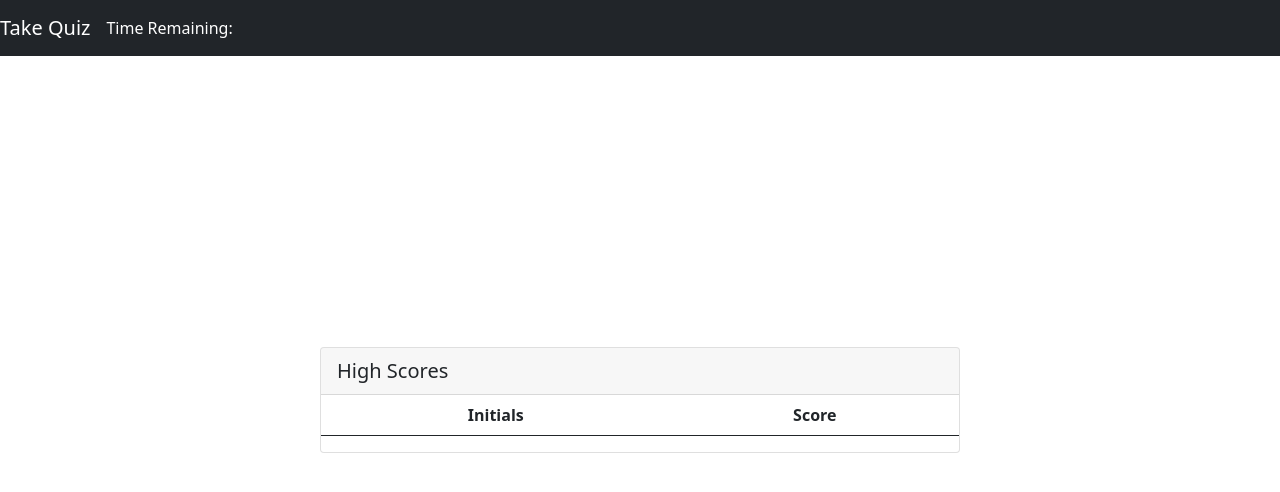
After one commit to mpasricha1/web_api_challenge, a PHP site: page /highscore.html in a window 1280 px wide. The commit adds this page. Shown: the top 492 px of the page. Run offline with PHP 8.4, Linux system fonts and the light colour scheme; lists and menus that the app fills with data are empty.

Commit message:
finished

```diff
--- /dev/null
+++ b/assets/js/highscore.js
@@ -0,0 +1,25 @@
+var tableBody = document.querySelector("#tablebody")
+
+function loadHighscores(){
+	var userDataArr = JSON.parse(localStorage.getItem("userDataArr"));
+
+	userDataArr.sort(function (a,b){
+		return b.score - a.score
+	});
+
+	for(var i=0; i<5; i++){
+		var row = document.createElement("tr");
+		var col1 = document.createElement("td");
+		var col2 = document.createElement("td");
+		var text1 = document.createTextNode(userDataArr[i].initials);
+    	var text2 = document.createTextNode(userDataArr[i].score);
+		col1.appendChild(text1)
+		col2.appendChild(text2)
+		row.appendChild(col1)
+		row.appendChild(col2)
+		tableBody.appendChild(row)
+
+	};
+}
+
+loadHighscores()
--- /dev/null
+++ b/highscore.html
@@ -0,0 +1,44 @@
+<!DOCTYPE html>
+<html>
+<head>
+	<title>High Scores</title>
+
+	<link href="https://cdn.jsdelivr.net/npm/bootstrap@5.0.0-beta1/dist/css/bootstrap.min.css" rel="stylesheet" integrity="sha384-giJF6kkoqNQ00vy+HMDP7azOuL0xtbfIcaT9wjKHr8RbDVddVHyTfAAsrekwKmP1" crossorigin="anonymous">
+	<script src="https://cdn.jsdelivr.net/npm/bootstrap@5.0.0-beta1/dist/js/bootstrap.bundle.min.js" integrity="sha384-ygbV9kiqUc6oa4msXn9868pTtWMgiQaeYH7/t7LECLbyPA2x65Kgf80OJFdroafW" crossorigin="anonymous"></script>
+	<link rel="stylesheet" href="style.css">
+
+</head>
+<body>
+	<nav class="navbar navbar-expand-lg navbar-dark bg-dark" id="navbar">
+	  <a class="navbar-brand" href="index.html">Take Quiz</a>
+	  <button class="navbar-toggler" type="button" data-toggle="collapse" data-target="#navbarNav" aria-controls="navbarNav" aria-expanded="false" aria-label="Toggle navigation">
+	    <span class="navbar-toggler-icon"></span>
+	  </button>
+	  <ul class="navbar-nav ml-auto">
+	  	<li class="nav-item">Time Remaining: <span id="timeremaining"></span></li>
+	  </ul>
+	</nav>
+
+	<div class="container-fluid">
+		<div class="row">
+			<div class="col-md-6" >
+				<div class="card" style="width: 40rem;" id="card">
+  					<div class="card-header">
+    					High Scores
+  					</div>
+					<table class="table table-striped text-center" id="tabledata" align="center">
+						<thead>
+							<tr>
+								<th scope="col">Initials</th>
+								<th scope="col">Score</th>
+							</tr>
+						</thead>
+						<tbody id="tablebody"></tbody>
+					</table>
+				</div>
+			</div>
+		</div>
+	</div>
+	<script src="assets/js/highscore.js"></script>
+</body>
+</html>
--- a/index.html
+++ b/index.html
@@ -12,8 +12,8 @@
 
 </head>
 <body>
-	<nav class="navbar navbar-expand-lg navbar-light bg-light" id="navbar">
-	  <a class="navbar-brand" href="#">View High Scores</a>
+	<nav class="navbar navbar-expand-lg navbar-dark bg-dark" id="navbar">
+	  <a class="navbar-brand" href="highscore.html">View High Scores</a>
 	  <button class="navbar-toggler" type="button" data-toggle="collapse" data-target="#navbarNav" aria-controls="navbarNav" aria-expanded="false" aria-label="Toggle navigation">
 	    <span class="navbar-toggler-icon"></span>
 	  </button>
@@ -30,7 +30,7 @@
 				  	<hr class="my-4">
 				  	<p>Click the button below to start the quiz.</p>
 				  	<p class="lead">
-				  	<button type="button" class="btn btn-primary" id="startquiz">Start Quiz</button>
+				  	<button type="button" class="btn btn-dark" id="startquiz">Start Quiz</button>
 				  	</p>
 				</div>
 			</div>
--- a/style.css
+++ b/style.css
@@ -1,4 +1,7 @@
-.jumbotron, #quizquestions{
+ul{
+	list-style-type: none;
+}
+.jumbotron, #quizquestions, #card{
 	position: absolute;
 	top: 50%;
   	left: 50%;
@@ -10,6 +13,9 @@
   	left: 50%;
   	transform: translate(-50%, -50%);
 }
-ul{
-	list-style-type: none;
+.nav-item {
+	color: white;
 }
+.card-header{
+	font-size: 20px;
+}
```
Also changed, not shown: assets/js/scripts.js (+8 -6 lines).
